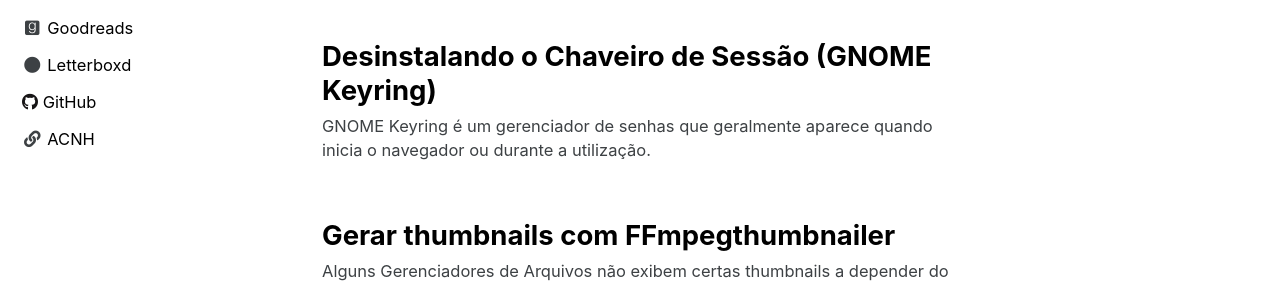
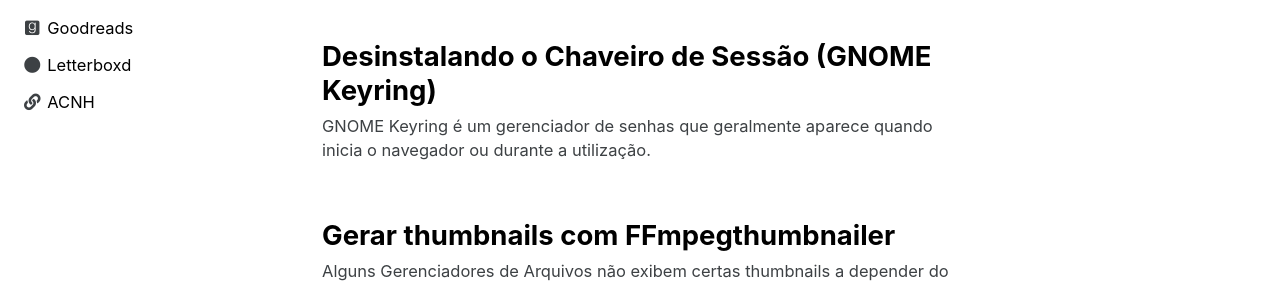
Before and after one commit to alexbarlim/2, a Jekyll site: the page built from index.html, in a window 1280 px wide. Shown: the part 376-659 px from the top of the page. Built offline with Jekyll 4.4.1, drawn with Linux system fonts in a browser that asks for light colours; cached includes are drawn as plain includes; the list of posts is cut into pages by our own code.

Commit message:
Update author-profile-custom-links.html

```diff
--- a/_includes/author-profile-custom-links.html
+++ b/_includes/author-profile-custom-links.html
@@ -25,12 +25,6 @@
   </li>
 
  <li>
-    <a href="https://github.com/alexbarlim" itemprop="sameAs" rel="nofollow noopener noreferrer" target="_blank">
-      <i class="fab fa-github" aria-hidden="true"></i> GitHub
-    </a>
-  </li>
-
- <li>
     <a href="https://acnh.alexbarlim.com" itemprop="sameAs" rel="nofollow noopener noreferrer" target="_blank">
       <i class="fas fa-fw fa-link" aria-hidden="true"></i> ACNH
     </a>
```
